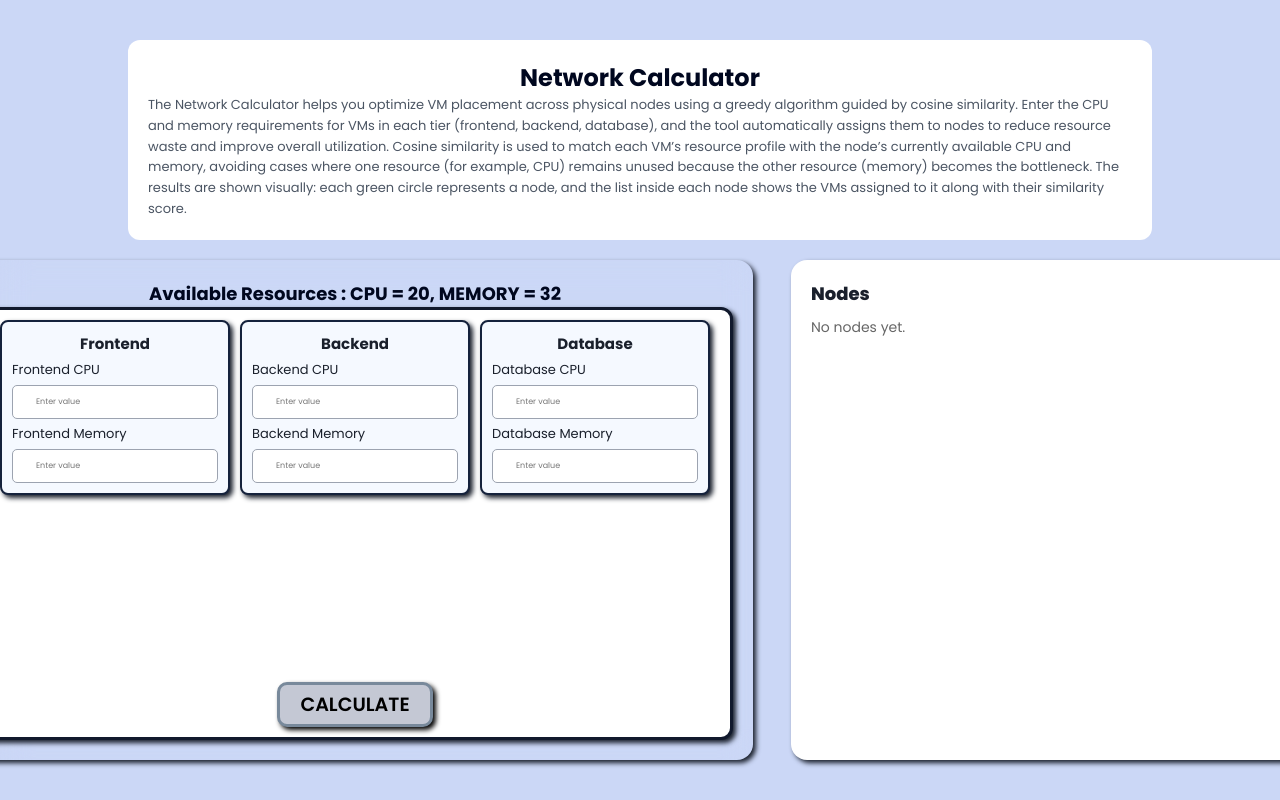
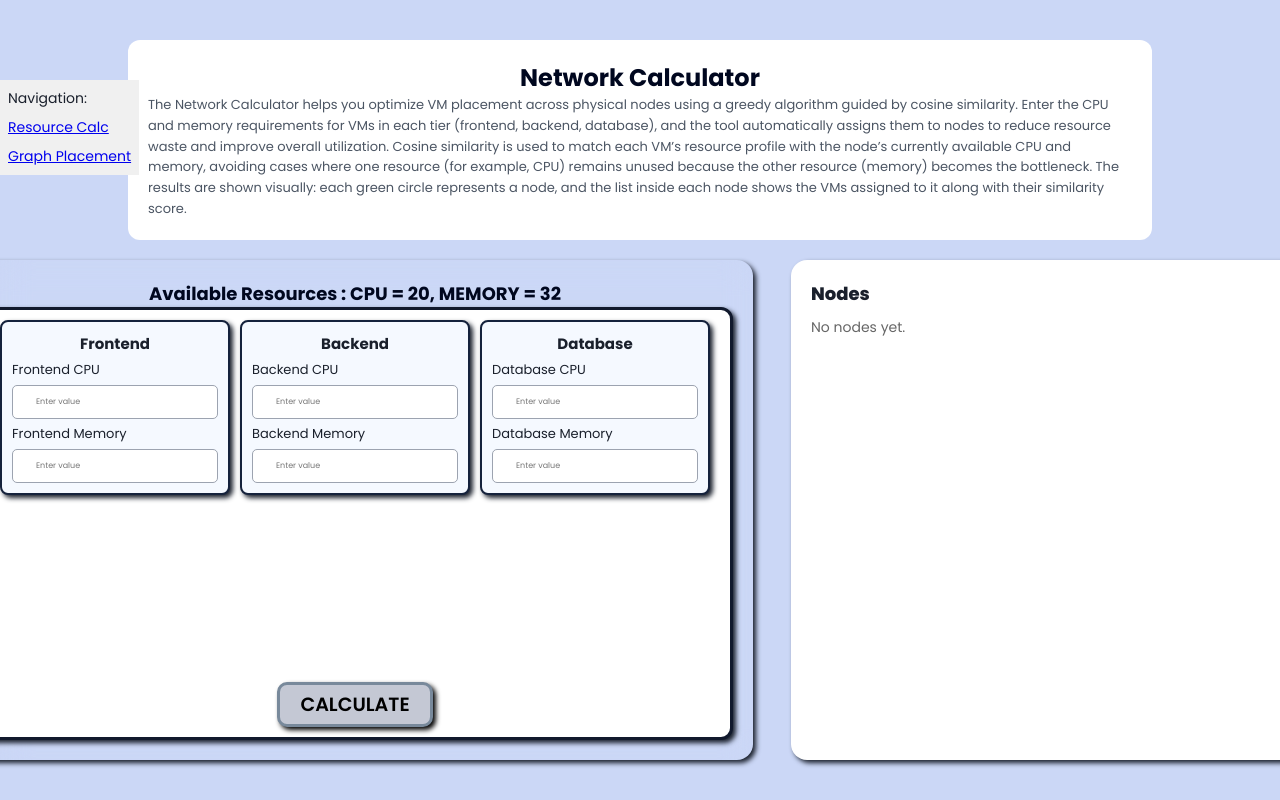
Before and after one commit to Black-Hawks-Codeworks/network-calculator, a React (Vite) app: page /resource-calc in a window 1280 px wide. Shown: the top 800 px of the page. Built offline with nearby package versions, Linux system fonts and the light colour scheme.

Commit message:
added basic Navigation between routes

```diff
--- a/src/shared/layout.jsx
+++ b/src/shared/layout.jsx
@@ -1,9 +1,20 @@
-import { Outlet } from 'react-router-dom';
+import { Outlet, Link, useMatch } from 'react-router-dom';
 import styles from './layout.module.css';
 
 export default function Layout() {
+  const resourceCalcMatch = useMatch('/resource-calc');
+  const graphPlacementMatch = useMatch('/graph-placement');
   return (
     <main className={styles.mainContainer}>
+      <nav className={styles.nav}>
+        <p>Navigation:</p>
+        <Link to='/resource-calc' className={resourceCalcMatch ? styles.navLinkSelected : styles.navLink}>
+          <p className={styles.navLink}>Resource Calc</p>
+        </Link>
+        <Link to='/graph-placement' className={graphPlacementMatch ? styles.navLinkSelected : styles.navLink}>
+          <p className={styles.navLink}>Graph Placement</p>
+        </Link>
+      </nav>
       <Outlet />
     </main>
   );
--- a/src/shared/layout.module.css
+++ b/src/shared/layout.module.css
@@ -4,3 +4,29 @@
   min-height: 100vh;
   /* background: linear-gradient(180deg, #e47a11ed, #ece7e7); */
 }
+
+.nav {
+  position: fixed;
+  top: 10%;
+  left: 0;
+  background-color: #f0f0f0;
+  padding: 8px;
+  display: flex;
+  flex-direction: column;
+  gap: 8px;
+  font-size: 14px;
+}
+
+.nav-link {
+  text-decoration: none;
+  color: #000;
+  text-decoration: none;
+}
+
+.nav-link-selected {
+  color: #000;
+  font-weight: bold;
+  text-decoration: underline;
+  background-color: #e47a11;
+  padding: 0px 8px;
+}
```
